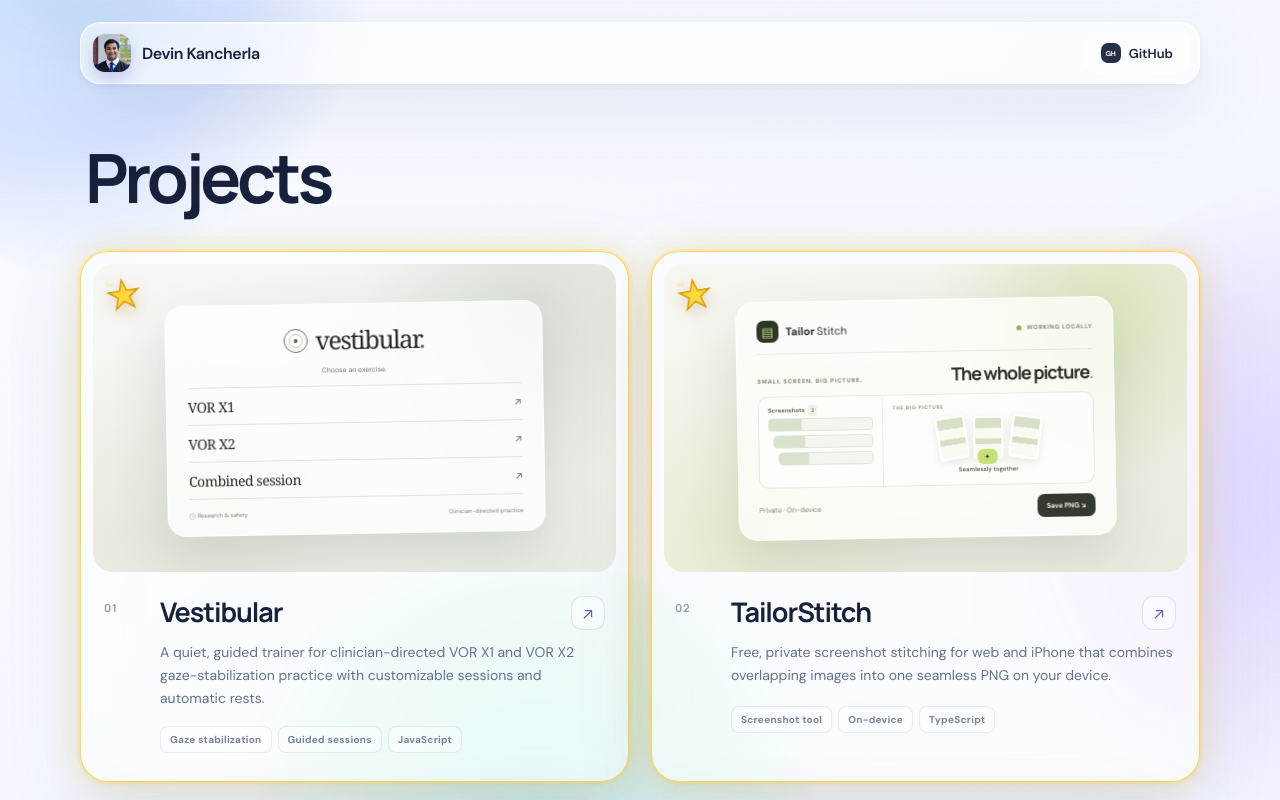
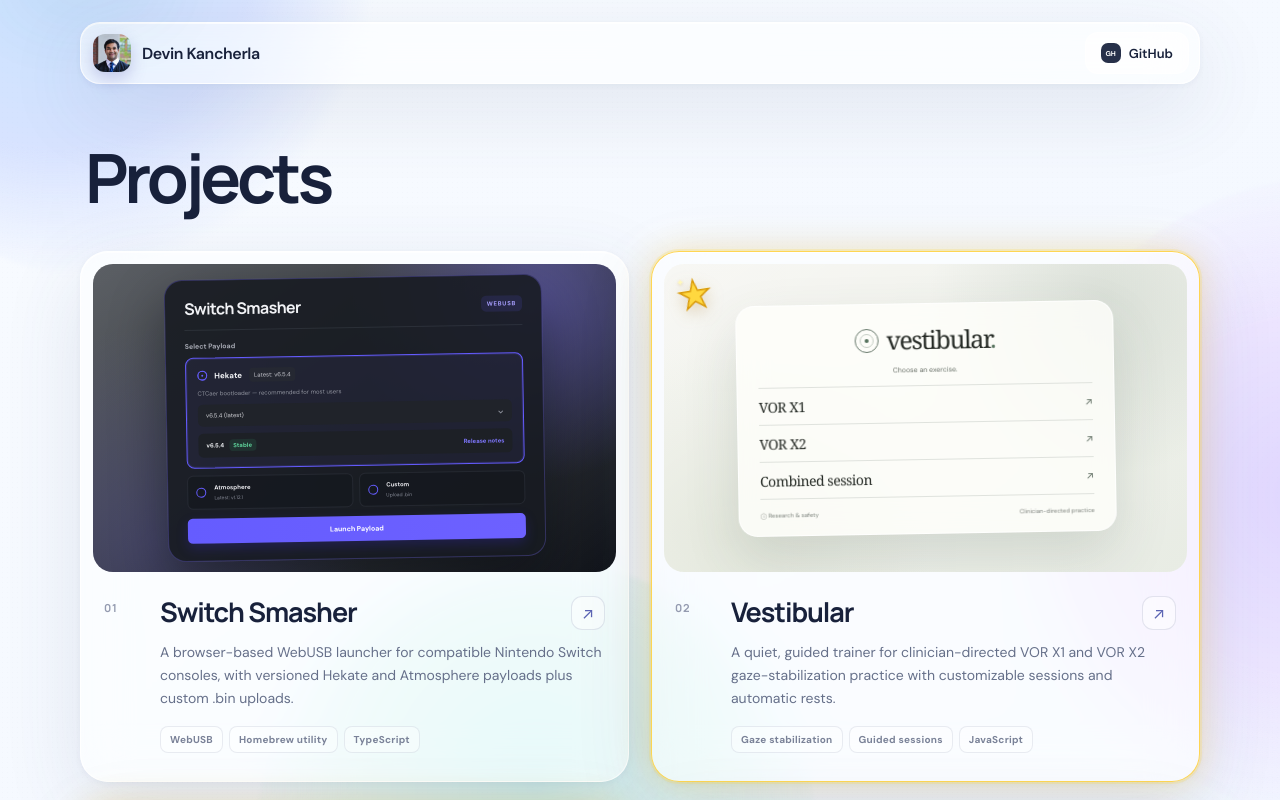
Before and after one commit to dev1niscool/dev1niscool.github.io, a plain HTML site: page index.html in a window 1280 px wide. Shown: the top 800 px of the page. Drawn offline with Linux system fonts and the light colour scheme.

Commit message:
Add Switch Smasher project

```diff
--- a/index.html
+++ b/index.html
@@ -72,6 +72,40 @@
         </div>
 
         <div class="project-grid">
+          <article class="project-card glass reveal-card">
+            <a
+              class="project-preview preview-switch"
+              href="https://dev1niscool.github.io/SwitchSmasher/"
+              target="_blank"
+              rel="noreferrer"
+              aria-label="Open Switch Smasher WebUSB payload launcher"
+            >
+              <div class="switch-panel" aria-hidden="true">
+                <div class="switch-head"><strong>Switch Smasher</strong><small>WEBUSB</small></div>
+                <div class="switch-label">Select Payload</div>
+                <div class="switch-payload selected">
+                  <div class="switch-payload-title"><i></i><b>Hekate</b><small>Latest: v6.5.4</small></div>
+                  <p>CTCaer bootloader — recommended for most users</p>
+                  <div class="switch-version"><span>v6.5.4 (latest)</span><b>⌄</b></div>
+                  <div class="switch-release"><strong>v6.5.4 <em>Stable</em></strong><span>Release notes</span></div>
+                </div>
+                <div class="switch-options"><span><i></i><b>Atmosphere</b><small>Latest: v1.12.1</small></span><span><i></i><b>Custom</b><small>Upload .bin</small></span></div>
+                <div class="switch-launch">Launch Payload</div>
+              </div>
+            </a>
+            <div class="project-info">
+              <div class="project-number">01</div>
+              <div class="project-copy">
+                <div class="project-title-line">
+                  <h3>Switch Smasher</h3>
+                  <a class="arrow-link" href="https://dev1niscool.github.io/SwitchSmasher/" target="_blank" rel="noreferrer" aria-label="Visit Switch Smasher WebUSB payload launcher">↗</a>
+                </div>
+                <p>A browser-based WebUSB launcher for compatible Nintendo Switch consoles, with versioned Hekate and Atmosphere payloads plus custom .bin uploads.</p>
+                <div class="tag-list"><span>WebUSB</span><span>Homebrew utility</span><span>TypeScript</span></div>
+              </div>
+            </div>
+          </article>
+
           <article class="project-card project-favorite glass reveal-card">
             <span class="favorite-star" aria-label="Favorite project" title="Favorite project"><span aria-hidden="true">★</span></span>
             <a
@@ -96,7 +130,7 @@
               </div>
             </a>
             <div class="project-info">
-              <div class="project-number">01</div>
+              <div class="project-number">02</div>
               <div class="project-copy">
                 <div class="project-title-line">
                   <h3>Vestibular</h3>
@@ -132,7 +166,7 @@
               </div>
             </a>
             <div class="project-info">
-              <div class="project-number">02</div>
+              <div class="project-number">03</div>
               <div class="project-copy">
                 <div class="project-title-line">
                   <h3>TailorStitch</h3>
@@ -167,7 +201,7 @@
               </div>
             </a>
             <div class="project-info">
-              <div class="project-number">03</div>
+              <div class="project-number">04</div>
               <div class="project-copy">
                 <div class="project-title-line">
                   <h3>FakeMessages</h3>
@@ -195,7 +229,7 @@
               </div>
             </a>
             <div class="project-info">
-              <div class="project-number">04</div>
+              <div class="project-number">05</div>
               <div class="project-copy">
                 <div class="project-title-line">
                   <h3>GSB Atlas</h3>
@@ -227,7 +261,7 @@
               </div>
             </a>
             <div class="project-info">
-              <div class="project-number">05</div>
+              <div class="project-number">06</div>
               <div class="project-copy">
                 <div class="project-title-line">
                   <h3>Little Voyages</h3>
@@ -259,7 +293,7 @@
               </div>
             </a>
             <div class="project-info">
-              <div class="project-number">06</div>
+              <div class="project-number">07</div>
               <div class="project-copy">
                 <div class="project-title-line">
                   <h3>On Repeat</h3>
@@ -295,7 +329,7 @@
               </div>
             </a>
             <div class="project-info">
-              <div class="project-number">07</div>
+              <div class="project-number">08</div>
               <div class="project-copy">
                 <div class="project-title-line">
                   <h3>Inside Devin</h3>
@@ -326,7 +360,7 @@
               </div>
             </a>
             <div class="project-info">
-              <div class="project-number">08</div>
+              <div class="project-number">09</div>
               <div class="project-copy">
                 <div class="project-title-line">
                   <h3>Stremio Live TV</h3>
@@ -356,7 +390,7 @@
               </div>
             </a>
             <div class="project-info">
-              <div class="project-number">09</div>
+              <div class="project-number">10</div>
               <div class="project-copy">
                 <div class="project-title-line">
                   <h3>Clearpage</h3>
@@ -385,7 +419,7 @@
               </div>
             </a>
             <div class="project-info">
-              <div class="project-number">10</div>
+              <div class="project-number">11</div>
               <div class="project-copy">
                 <div class="project-title-line">
                   <h3>Inde — News Tracker</h3>
@@ -424,7 +458,7 @@
               </div>
             </a>
             <div class="project-info">
-              <div class="project-number">11</div>
+              <div class="project-number">12</div>
               <div class="project-copy">
                 <div class="project-title-line">
                   <h3>M3U Playlist Scanner</h3>
@@ -464,7 +498,7 @@
               </div>
             </a>
             <div class="project-info">
-              <div class="project-number">12</div>
+              <div class="project-number">13</div>
               <div class="project-copy">
                 <div class="project-title-line">
                   <h3>Autonomic Pharmacology Lab</h3>
@@ -499,7 +533,7 @@
               </div>
             </a>
             <div class="project-info">
-              <div class="project-number">13</div>
+              <div class="project-number">14</div>
               <div class="project-copy">
                 <div class="project-title-line">
                   <h3>Market Signals</h3>
@@ -534,7 +568,7 @@
               </div>
             </a>
             <div class="project-info">
-              <div class="project-number">14</div>
+              <div class="project-number">15</div>
               <div class="project-copy">
                 <div class="project-title-line">
                   <h3>GLP-1 Concentration Plotter</h3>
@@ -563,7 +597,7 @@
               </div>
             </a>
             <div class="project-info">
-              <div class="project-number">15</div>
+              <div class="project-number">16</div>
               <div class="project-copy">
                 <div class="project-title-line">
                   <h3>FanterFootbah Treasurer</h3>
@@ -590,7 +624,7 @@
               </div>
             </a>
             <div class="project-info">
-              <div class="project-number">16</div>
+              <div class="project-number">17</div>
               <div class="project-copy">
                 <div class="project-title-line">
                   <h3>IDR Arbitration Tool</h3>
@@ -618,7 +652,7 @@
               </div>
             </a>
             <div class="project-info">
-              <div class="project-number">17</div>
+              <div class="project-number">18</div>
               <div class="project-copy">
                 <div class="project-title-line">
                   <h3>GLP-1 Evidence Atlas</h3>
@@ -646,7 +680,7 @@
               </div>
             </a>
             <div class="project-info">
-              <div class="project-number">18</div>
+              <div class="project-number">19</div>
               <div class="project-copy">
                 <div class="project-title-line">
                   <h3>Instagram Unfollower Checker</h3>
--- a/styles.css
+++ b/styles.css
@@ -114,6 +114,16 @@ main, footer { width: min(1120px, calc(100% - 40px)); margin-inline: auto; }
 .favorite-key { width: max-content; max-width: 100%; display: flex; align-items: center; gap: 10px; margin: 36px auto 0; padding: 10px 15px; border-color: rgba(255,205,46,.48); border-radius: 15px; color: #7e6b29; }
 .favorite-key > span { color: #ffd83f; font-family: Arial, sans-serif; font-size: 23px; line-height: 1; -webkit-text-stroke: 1px #d99a0b; filter: drop-shadow(0 2px 3px rgba(157,99,0,.2)); transform: rotate(-8deg); }
 .favorite-key p { margin: 0; font-size: 12px; letter-spacing: .01em; }.favorite-key strong { color: #62511b; }
+
+.preview-switch { background: radial-gradient(circle at 84% 12%, rgba(104,91,255,.42), transparent 35%), radial-gradient(circle at 12% 90%, rgba(80,69,205,.24), transparent 40%), linear-gradient(145deg, #252a31, #12151b); }
+.switch-panel { width: 82%; max-width: 378px; padding: 17px 19px; border: 1px solid rgba(121,111,255,.28); border-radius: 18px; color: #f1f2f5; background: rgba(24,27,34,.9); box-shadow: 0 24px 54px rgba(4,6,12,.42); transform: rotate(-1deg); }
+.switch-head { display: flex; align-items: center; justify-content: space-between; gap: 12px; padding-bottom: 10px; border-bottom: 1px solid rgba(122,128,145,.17); }.switch-head strong { font-family: "Manrope", sans-serif; font-size: 16px; letter-spacing: -.04em; }.switch-head small { padding: 4px 6px; border-radius: 5px; color: #a89fff; background: rgba(102,91,255,.12); font-size: 6px; font-weight: 700; letter-spacing: .12em; }
+.switch-label { margin: 11px 0 7px; color: #a6a9b3; font-size: 7px; font-weight: 700; }
+.switch-payload { padding: 10px 11px; border: 1px solid #655cff; border-radius: 8px; background: rgba(86,78,178,.1); box-shadow: inset 0 0 0 1px rgba(101,92,255,.18); }.switch-payload-title { display: flex; align-items: center; gap: 7px; }.switch-payload-title i, .switch-options i { width: 10px; height: 10px; border: 1px solid #655cff; border-radius: 50%; box-shadow: inset 0 0 0 3px #20232b; background: #655cff; }.switch-payload-title b { font-size: 8px; }.switch-payload-title small { padding: 3px 5px; border-radius: 4px; color: #c7c8cf; background: #252832; font-size: 6px; }.switch-payload p { margin: 7px 0; color: #90939e; font-size: 6px; }
+.switch-version { display: flex; align-items: center; justify-content: space-between; padding: 6px 8px; border-radius: 5px; color: #d4d5da; background: #20232a; font-size: 6px; }.switch-version b { color: #8f929d; font-size: 8px; }
+.switch-release { display: flex; align-items: center; justify-content: space-between; gap: 8px; margin-top: 7px; padding: 6px 8px; border-radius: 5px; background: #1d2026; font-size: 6px; }.switch-release strong { display: flex; align-items: center; gap: 5px; }.switch-release em { padding: 2px 4px; border-radius: 4px; color: #5ed29a; background: rgba(61,184,127,.12); font-style: normal; }.switch-release span { color: #7f77ff; font-weight: 700; }
+.switch-options { display: grid; grid-template-columns: 1fr 1fr; gap: 6px; margin: 7px 0 9px; }.switch-options > span { display: grid; grid-template-columns: 12px 1fr; align-items: center; gap: 3px 6px; padding: 7px 8px; border: 1px solid rgba(122,128,145,.15); border-radius: 6px; color: #ececf0; background: rgba(20,23,29,.54); }.switch-options i { grid-row: 1 / 3; background: transparent; box-shadow: none; }.switch-options b { font-size: 6px; }.switch-options small { color: #858995; font-size: 5px; }
+.switch-launch { padding: 8px 10px; border-radius: 5px; color: #fff; background: linear-gradient(90deg,#655cff,#6d61ff); text-align: center; font-size: 7px; font-weight: 700; box-shadow: 0 5px 12px rgba(55,44,190,.28); }
 
 .preview-vestibular { background: radial-gradient(circle at 84% 12%, rgba(111,136,116,.2), transparent 34%), radial-gradient(circle at 12% 88%, rgba(216,222,205,.6), transparent 38%), linear-gradient(145deg, #f5f5f0, #e8ece4); }
 .vestibular-panel { width: 82%; max-width: 378px; padding: 20px 21px 16px; border: 1px solid rgba(255,255,255,.88); border-radius: 19px; color: #252a25; background: rgba(255,255,252,.8); box-shadow: 0 24px 54px rgba(65,78,66,.16); backdrop-filter: blur(15px); transform: rotate(-1deg); }
@@ -323,7 +333,7 @@ footer > a:last-child { font-weight: 700; color: #5b6382; }
   .pupil-gauge::before { width: 68px; height: 68px; }
   .pupil-gauge span { width: 36px; height: 36px; }
   .market-panel { width: 88%; }
-  .vestibular-panel, .tailor-panel, .messages-panel, .gsb-panel, .voyages-panel, .spotify-panel, .mri-panel, .stremio-panel, .clearpage-panel, .inde-panel { width: 88%; padding: 17px; }
+  .switch-panel, .vestibular-panel, .tailor-panel, .messages-panel, .gsb-panel, .voyages-panel, .spotify-panel, .mri-panel, .stremio-panel, .clearpage-panel, .inde-panel { width: 88%; padding: 17px; }
   .mri-body { grid-template-columns: 100px minmax(0,1fr); gap: 12px; }
   .mri-scan { width: 96px; height: 96px; }.mri-scan i { top: 47px; }.mri-scan b { left: 47px; }
   .scanner-panel { width: 88%; padding: 17px; }
```
